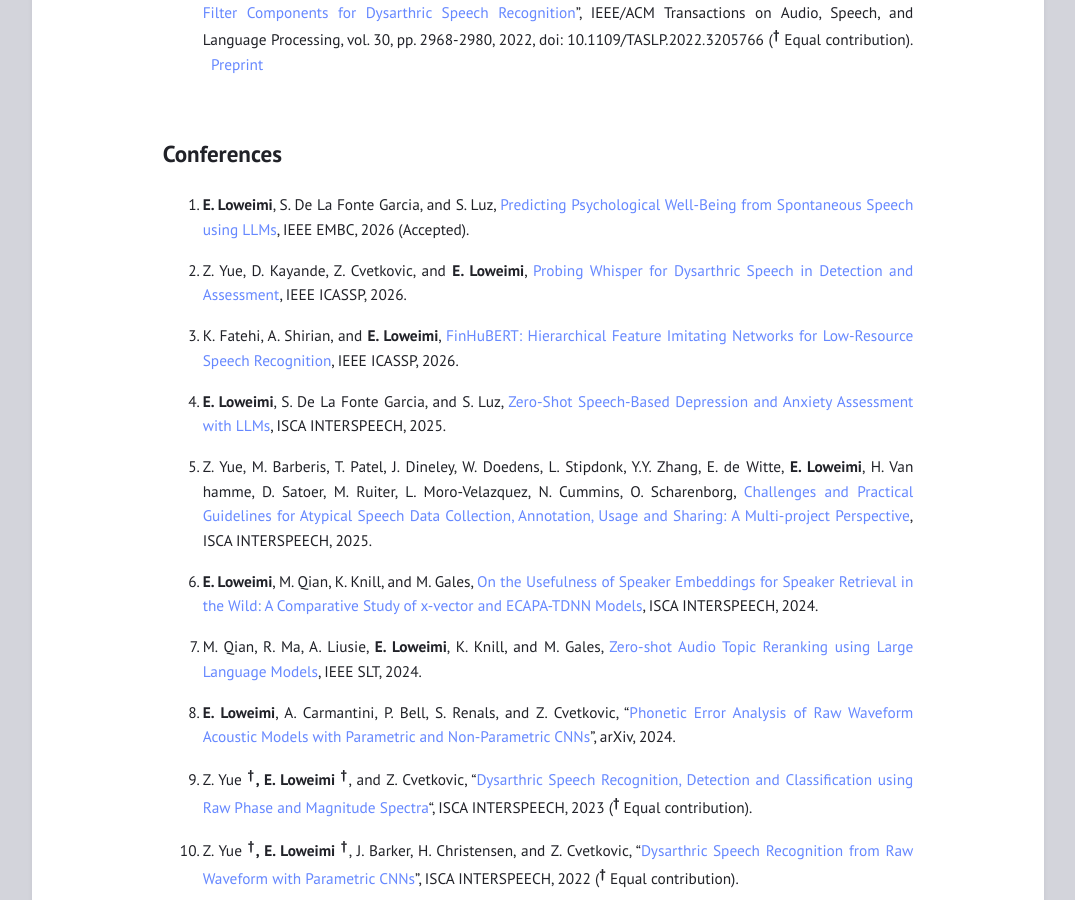
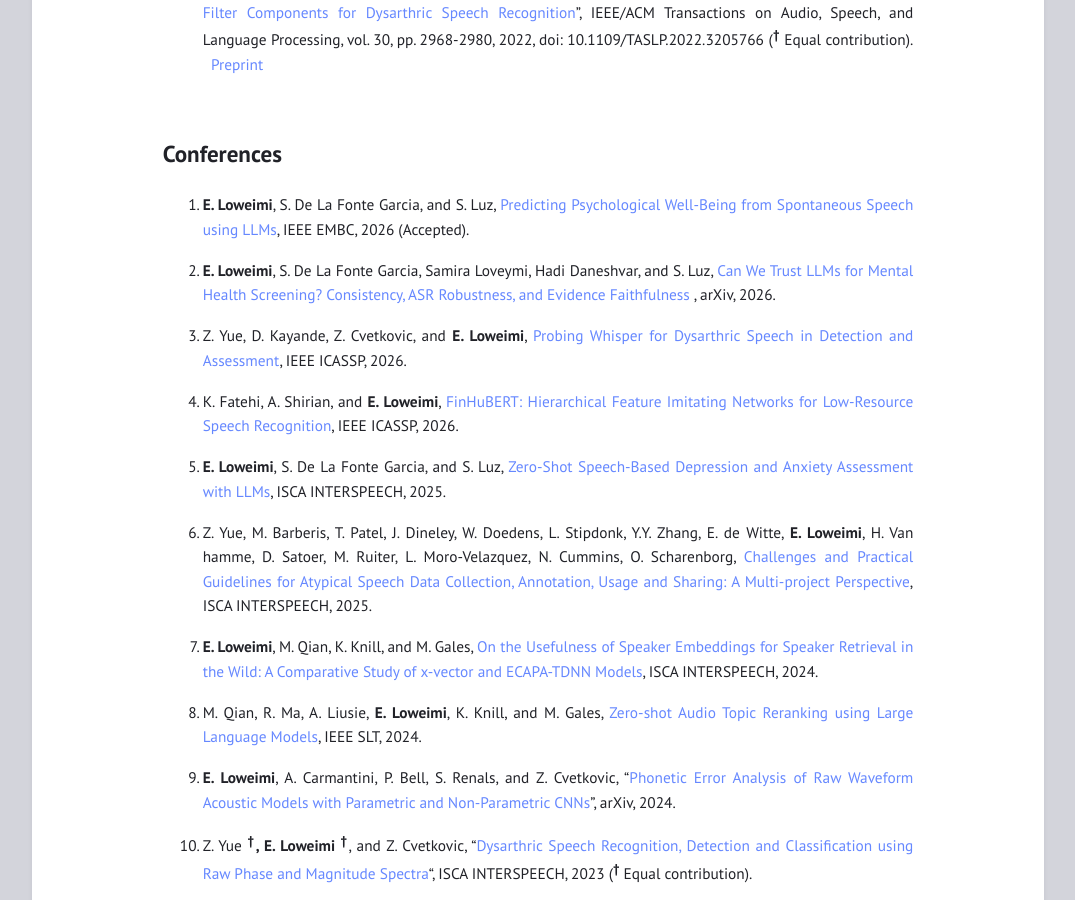
Before and after one commit to eloweimi/eloweimi.github.io, a Jekyll site: the page built from publications.md, in a window 1280 px wide and 900 px high, scrolled down 973 px. Shown: the whole window, without its empty margins (102-1177 px from the left). Built offline with Jekyll 4.4.1, drawn with Linux system fonts in a browser that asks for light colours.

Commit message:
Update publications.md

```diff
--- a/publications.md
+++ b/publications.md
@@ -35,90 +35,93 @@
 
 1. **E. Loweimi**, S. De La Fonte Garcia, and S. Luz, [Predicting Psychological Well-Being from Spontaneous Speech using LLMs](https://arxiv.org/abs/2605.11303), IEEE EMBC, 2026 (Accepted).
 
-2. Z. Yue, D. Kayande, Z. Cvetkovic, and **E. Loweimi**, [Probing Whisper for Dysarthric Speech in Detection and Assessment](https://ieeexplore.ieee.org/abstract/document/11464429),  IEEE ICASSP, 2026.
+2. **E. Loweimi**, S. De La Fonte Garcia, Samira Loveymi, Hadi Daneshvar, and S. Luz, [Can We Trust LLMs for Mental Health Screening? Consistency, ASR Robustness, and Evidence Faithfulness
+](https://arxiv.org/abs/2605.09634), arXiv, 2026.
 
-3. K. Fatehi, A. Shirian, and **E. Loweimi**, [FinHuBERT: Hierarchical Feature Imitating Networks for Low-Resource Speech Recognition](https://ieeexplore.ieee.org/abstract/document/11464914), IEEE ICASSP, 2026.
+4. Z. Yue, D. Kayande, Z. Cvetkovic, and **E. Loweimi**, [Probing Whisper for Dysarthric Speech in Detection and Assessment](https://ieeexplore.ieee.org/abstract/document/11464429),  IEEE ICASSP, 2026.
 
-4. **E. Loweimi**, S. De La Fonte Garcia, and S. Luz, [Zero-Shot Speech-Based Depression and Anxiety Assessment with LLMs](https://www.isca-archive.org/interspeech_2025/loweimi25_interspeech.html), ISCA INTERSPEECH, 2025.
+5. K. Fatehi, A. Shirian, and **E. Loweimi**, [FinHuBERT: Hierarchical Feature Imitating Networks for Low-Resource Speech Recognition](https://ieeexplore.ieee.org/abstract/document/11464914), IEEE ICASSP, 2026.
 
-5. Z. Yue, M. Barberis, T. Patel, J. Dineley, W. Doedens, L. Stipdonk, Y.Y. Zhang, E. de Witte, **E. Loweimi**, H. Van hamme, D. Satoer, M. Ruiter, L. Moro-Velazquez, N. Cummins, O. Scharenborg, [Challenges and Practical Guidelines for Atypical Speech Data Collection, Annotation, Usage and Sharing: A Multi-project Perspective](https://www.isca-archive.org/ISCA INTERSPEECH_2025/yue25_ISCA INTERSPEECH.pdf), ISCA INTERSPEECH, 2025.
+6. **E. Loweimi**, S. De La Fonte Garcia, and S. Luz, [Zero-Shot Speech-Based Depression and Anxiety Assessment with LLMs](https://www.isca-archive.org/interspeech_2025/loweimi25_interspeech.html), ISCA INTERSPEECH, 2025.
 
-6. **E. Loweimi**, M. Qian, K. Knill, and M. Gales, [On the Usefulness of Speaker Embeddings for Speaker Retrieval in the Wild:
+7. Z. Yue, M. Barberis, T. Patel, J. Dineley, W. Doedens, L. Stipdonk, Y.Y. Zhang, E. de Witte, **E. Loweimi**, H. Van hamme, D. Satoer, M. Ruiter, L. Moro-Velazquez, N. Cummins, O. Scharenborg, [Challenges and Practical Guidelines for Atypical Speech Data Collection, Annotation, Usage and Sharing: A Multi-project Perspective](https://www.isca-archive.org/ISCA INTERSPEECH_2025/yue25_ISCA INTERSPEECH.pdf), ISCA INTERSPEECH, 2025.
+
+8. **E. Loweimi**, M. Qian, K. Knill, and M. Gales, [On the Usefulness of Speaker Embeddings for Speaker Retrieval in the Wild:
 A Comparative Study of x-vector and ECAPA-TDNN Models](https://www.isca-archive.org/interspeech_2024/loweimi24_interspeech.html), ISCA INTERSPEECH, 2024.
 
-7. M. Qian, R. Ma, A. Liusie, **E. Loweimi**, K. Knill, and M. Gales, [Zero-shot Audio Topic Reranking using Large Language Models](https://arxiv.org/pdf/2309.07606), IEEE SLT, 2024.
+9. M. Qian, R. Ma, A. Liusie, **E. Loweimi**, K. Knill, and M. Gales, [Zero-shot Audio Topic Reranking using Large Language Models](https://arxiv.org/pdf/2309.07606), IEEE SLT, 2024.
 
-8. **E. Loweimi**, A. Carmantini, P. Bell, S. Renals, and Z. Cvetkovic, “[Phonetic Error Analysis of Raw Waveform Acoustic Models with Parametric and Non-Parametric CNNs](https://arxiv.org/abs/2406.00898)", arXiv, 2024.
+10. **E. Loweimi**, A. Carmantini, P. Bell, S. Renals, and Z. Cvetkovic, “[Phonetic Error Analysis of Raw Waveform Acoustic Models with Parametric and Non-Parametric CNNs](https://arxiv.org/abs/2406.00898)", arXiv, 2024.
 
-9. Z. Yue **<sup>&#8224;</sup>, E. Loweimi <sup>&#8224;</sup>**, and Z. Cvetkovic, “[Dysarthric Speech Recognition, Detection and Classification using Raw Phase and Magnitude Spectra](https://www.isca-speech.org/archive/ISCA INTERSPEECH_2023/yue23_ISCA INTERSPEECH.html)“, ISCA INTERSPEECH, 2023 (**<sup>&#8224;</sup>** Equal contribution).
+11. Z. Yue **<sup>&#8224;</sup>, E. Loweimi <sup>&#8224;</sup>**, and Z. Cvetkovic, “[Dysarthric Speech Recognition, Detection and Classification using Raw Phase and Magnitude Spectra](https://www.isca-speech.org/archive/ISCA INTERSPEECH_2023/yue23_ISCA INTERSPEECH.html)“, ISCA INTERSPEECH, 2023 (**<sup>&#8224;</sup>** Equal contribution).
 
-10. Z. Yue **<sup>&#8224;</sup>, E. Loweimi <sup>&#8224;</sup>**, J. Barker, H. Christensen, and Z. Cvetkovic, “[Dysarthric Speech Recognition from Raw Waveform with Parametric CNNs](https://www.isca-speech.org/archive/ISCA INTERSPEECH_2022/yue22_ISCA INTERSPEECH.html)”, ISCA INTERSPEECH,
+12. Z. Yue **<sup>&#8224;</sup>, E. Loweimi <sup>&#8224;</sup>**, J. Barker, H. Christensen, and Z. Cvetkovic, “[Dysarthric Speech Recognition from Raw Waveform with Parametric CNNs](https://www.isca-speech.org/archive/ISCA INTERSPEECH_2022/yue22_ISCA INTERSPEECH.html)”, ISCA INTERSPEECH,
 2022 (**<sup>&#8224;</sup>** Equal contribution).
 
-11. N. Shao, **E. Loweimi**, and X. Li, “[RCT: Random Consistency Training for Semisupervised Sound Event Detection](https://www.isca-speech.org/archive/ISCA INTERSPEECH_2022/shao22_ISCA INTERSPEECH.html)”, ISCA INTERSPEECH, 2022.
+13. N. Shao, **E. Loweimi**, and X. Li, “[RCT: Random Consistency Training for Semisupervised Sound Event Detection](https://www.isca-speech.org/archive/ISCA INTERSPEECH_2022/shao22_ISCA INTERSPEECH.html)”, ISCA INTERSPEECH, 2022.
 
-12. Z. Yue **<sup>&#8224;</sup>, E. Loweimi <sup>&#8224;</sup>**, and Z. Cvetkovic, “[Raw Source and Filter Modelling for Dysarthric Speech Recognition](https://ieeexplore.ieee.org/document/9746553)”, IEEE ICASSP, 2022 (**<sup>&#8224;</sup>** Equal contribution).
+14. Z. Yue **<sup>&#8224;</sup>, E. Loweimi <sup>&#8224;</sup>**, and Z. Cvetkovic, “[Raw Source and Filter Modelling for Dysarthric Speech Recognition](https://ieeexplore.ieee.org/document/9746553)”, IEEE ICASSP, 2022 (**<sup>&#8224;</sup>** Equal contribution).
 
-13. Z. Yue, **E. Loweimi**, Z. Cvetkovic, H. Christensen, and J. Barker, “[Multimodal Acoustic-Articulatory Feature Fusion for Dysarthric Speech Recognition](https://ieeexplore.ieee.org/document/9746855)”, IEEE ICASSP, 2022.
+15. Z. Yue, **E. Loweimi**, Z. Cvetkovic, H. Christensen, and J. Barker, “[Multimodal Acoustic-Articulatory Feature Fusion for Dysarthric Speech Recognition](https://ieeexplore.ieee.org/document/9746855)”, IEEE ICASSP, 2022.
 
-14. **E. Loweimi**, P. Bell, and S. Renals, “[Speech Acoustic Modelling using Raw Source and Filter Components](https://www.isca-speech.org/archive/ISCA INTERSPEECH_2021/loweimi21_ISCA INTERSPEECH.html)”, ISCA INTERSPEECH, 2021.
+16. **E. Loweimi**, P. Bell, and S. Renals, “[Speech Acoustic Modelling using Raw Source and Filter Components](https://www.isca-speech.org/archive/ISCA INTERSPEECH_2021/loweimi21_ISCA INTERSPEECH.html)”, ISCA INTERSPEECH, 2021.
 
-15. S. Zhang, **E. Loweimi**, P. Bell, and S. Renals, “[Stochastic Attention Head Removal: A Simple and Effective Method for Improving Transformer Based ASR
+17. S. Zhang, **E. Loweimi**, P. Bell, and S. Renals, “[Stochastic Attention Head Removal: A Simple and Effective Method for Improving Transformer Based ASR
 Models](https://www.isca-speech.org/archive/ISCA INTERSPEECH_2021/zhang21p_ISCA INTERSPEECH.html)”, ISCA INTERSPEECH, 2021.
 
-16. **E. Loweimi**, Z. Cvetkovic, P. Bell, and S. Renals, “[Speech Acoustic Modelling from Raw Phase Spectrum](https://ieeexplore.ieee.org/document/9413727)”, IEEE ICASSP, 2021.
+18. **E. Loweimi**, Z. Cvetkovic, P. Bell, and S. Renals, “[Speech Acoustic Modelling from Raw Phase Spectrum](https://ieeexplore.ieee.org/document/9413727)”, IEEE ICASSP, 2021.
 
-17. S. Zhang, C-T. Do, R. Doddipatla, **E. Loweimi**, P. Bell, and S. Renals, “[Train Your Classifier First: Cascade Neural Networks Training from Upper Layers to Lower Layers](https://ieeexplore.ieee.org/document/9413565)”, IEEE ICASSP, 2021.
+19. S. Zhang, C-T. Do, R. Doddipatla, **E. Loweimi**, P. Bell, and S. Renals, “[Train Your Classifier First: Cascade Neural Networks Training from Upper Layers to Lower Layers](https://ieeexplore.ieee.org/document/9413565)”, IEEE ICASSP, 2021.
 
-18. **E. Loweimi**, P. Bell, and S. Renals, “[Raw Sign and Magnitude Spectra for Multihead Acoustic Modelling](https://www.isca-speech.org/archive/ISCA INTERSPEECH_2020/loweimi20b_ISCA INTERSPEECH.html)”, ISCA INTERSPEECH, 2020.
+20. **E. Loweimi**, P. Bell, and S. Renals, “[Raw Sign and Magnitude Spectra for Multihead Acoustic Modelling](https://www.isca-speech.org/archive/ISCA INTERSPEECH_2020/loweimi20b_ISCA INTERSPEECH.html)”, ISCA INTERSPEECH, 2020.
 
-19. **E. Loweimi**, P. Bell, and S. Renals, “[On the Robustness and Training Dynamics of Raw Waveform Models](https://www.isca-speech.org/archive/ISCA INTERSPEECH_2020/loweimi20_ISCA INTERSPEECH.html)”, ISCA INTERSPEECH, 2020.
+21. **E. Loweimi**, P. Bell, and S. Renals, “[On the Robustness and Training Dynamics of Raw Waveform Models](https://www.isca-speech.org/archive/ISCA INTERSPEECH_2020/loweimi20_ISCA INTERSPEECH.html)”, ISCA INTERSPEECH, 2020.
 
-20. S. Zhang, **E. Loweimi**, P. Bell, and S. Renals, “[On The Usefulness of Self-Attention for Automatic Speech Recognition with Transformers](https://ieeexplore.ieee.org/abstract/document/9383521)”, IEEE SLT, 2020.
+22. S. Zhang, **E. Loweimi**, P. Bell, and S. Renals, “[On The Usefulness of Self-Attention for Automatic Speech Recognition with Transformers](https://ieeexplore.ieee.org/abstract/document/9383521)”, IEEE SLT, 2020.
 
-21. J. Fainberg, O. Klejch, **E. Loweimi**, P. Bell, and S. Renals, “[Acoustic Model Adaptation from Raw Waveforms with SincNet](https://ieeexplore.ieee.org/document/9003974)”, IEEE ASRU, 2019.
+23. J. Fainberg, O. Klejch, **E. Loweimi**, P. Bell, and S. Renals, “[Acoustic Model Adaptation from Raw Waveforms with SincNet](https://ieeexplore.ieee.org/document/9003974)”, IEEE ASRU, 2019.
 
-22. **E. Loweimi**, P. Bell, and S. Renals, “[On Learning Interpretable CNNs with Parametric Modulated Kernel-based Filters](https://www.isca-speech.org/archive/ISCA INTERSPEECH_2019/loweimi19_ISCA INTERSPEECH.html)”, ISCA INTERSPEECH, 2019.
+24. **E. Loweimi**, P. Bell, and S. Renals, “[On Learning Interpretable CNNs with Parametric Modulated Kernel-based Filters](https://www.isca-speech.org/archive/ISCA INTERSPEECH_2019/loweimi19_ISCA INTERSPEECH.html)”, ISCA INTERSPEECH, 2019.
 
-23. S. Zhang, **E. Loweimi**, Y. Xu, P. Bell, and S. Renals “[Trainable Dynamic Subsampling for End-to-End Speech Recognition](https://www.isca-speech.org/archive/ISCA INTERSPEECH_2019/zhang19d_ISCA INTERSPEECH.html)”, ISCA INTERSPEECH, 2019.
+25. S. Zhang, **E. Loweimi**, Y. Xu, P. Bell, and S. Renals “[Trainable Dynamic Subsampling for End-to-End Speech Recognition](https://www.isca-speech.org/archive/ISCA INTERSPEECH_2019/zhang19d_ISCA INTERSPEECH.html)”, ISCA INTERSPEECH, 2019.
 
-24. M.A. Jalal, **E. Loweimi**, R. Moore, and T. Hain, “[Learning Temporal Clusters Using Capsule Routing for Speech Emotion Recognition](https://www.isca-speech.org/archive/ISCA INTERSPEECH_2019/jalal19_ISCA INTERSPEECH.html)”, ISCA INTERSPEECH, 2019.
+26. M.A. Jalal, **E. Loweimi**, R. Moore, and T. Hain, “[Learning Temporal Clusters Using Capsule Routing for Speech Emotion Recognition](https://www.isca-speech.org/archive/ISCA INTERSPEECH_2019/jalal19_ISCA INTERSPEECH.html)”, ISCA INTERSPEECH, 2019.
 
-25. **E. Loweimi**, P. Bell, and S. Renals, “[On the Usefulness of Statistical Normalisation of Bottleneck Features for Speech Recognition](https://ieeexplore.ieee.org/document/8683330)”, IEEE ICASSP, 2019.
+27. **E. Loweimi**, P. Bell, and S. Renals, “[On the Usefulness of Statistical Normalisation of Bottleneck Features for Speech Recognition](https://ieeexplore.ieee.org/document/8683330)”, IEEE ICASSP, 2019.
 
-26. S. Zhang, **E. Loweimi**, P. Bell, and S. Renals, “[Windowed Attention Mechanisms for Speech Recognition](https://ieeexplore.ieee.org/document/8682224)”, IEEE ICASSP, 2019.
+28. S. Zhang, **E. Loweimi**, P. Bell, and S. Renals, “[Windowed Attention Mechanisms for Speech Recognition](https://ieeexplore.ieee.org/document/8682224)”, IEEE ICASSP, 2019.
 
-27. **E. Loweimi**, J. Barker, and T. Hain, “[On the Usefulness of the Speech Phase Spectrum for Pitch Extraction](https://www.isca-speech.org/archive/ISCA INTERSPEECH_2018/loweimi18_ISCA INTERSPEECH.html)”, ISCA INTERSPEECH, 2018.
+29. **E. Loweimi**, J. Barker, and T. Hain, “[On the Usefulness of the Speech Phase Spectrum for Pitch Extraction](https://www.isca-speech.org/archive/ISCA INTERSPEECH_2018/loweimi18_ISCA INTERSPEECH.html)”, ISCA INTERSPEECH, 2018.
 
-28. **E. Loweimi**, J. Barker, and T. Hain, “[Exploring the use of Group Delay for Generalised VTS based Noise Compensation](https://ieeexplore.ieee.org/document/8462595)”, IEEE ICASSP, 2018.
+30. **E. Loweimi**, J. Barker, and T. Hain, “[Exploring the use of Group Delay for Generalised VTS based Noise Compensation](https://ieeexplore.ieee.org/document/8462595)”, IEEE ICASSP, 2018.
 
-29. **E. Loweimi**, J. Barker, and T. Hain, “[Channel Compensation in the Generalised Vector Taylor Series Approach to Robust ASR](https://www.isca-speech.org/archive/ISCA INTERSPEECH_2017/loweimi17b_ISCA INTERSPEECH.html)”, ISCA INTERSPEECH, 2017.
+31. **E. Loweimi**, J. Barker, and T. Hain, “[Channel Compensation in the Generalised Vector Taylor Series Approach to Robust ASR](https://www.isca-speech.org/archive/ISCA INTERSPEECH_2017/loweimi17b_ISCA INTERSPEECH.html)”, ISCA INTERSPEECH, 2017.
 
-30. **E. Loweimi**, J. Barker, O. Saz Torralba, and T. Hain, “[Robust Source-Filter Separation of Speech Signal in the Phase Domain](https://www.isca-speech.org/archive/ISCA INTERSPEECH_2017/loweimi17_ISCA INTERSPEECH.html)”, ISCA INTERSPEECH, 2017.
+32. **E. Loweimi**, J. Barker, O. Saz Torralba, and T. Hain, “[Robust Source-Filter Separation of Speech Signal in the Phase Domain](https://www.isca-speech.org/archive/ISCA INTERSPEECH_2017/loweimi17_ISCA INTERSPEECH.html)”, ISCA INTERSPEECH, 2017.
 
-31. **E. Loweimi**, J. Barker, and T. Hain, “[Statistical Normalisation of Phase-based Feature Representation for Robust Speech Recognition](https://ieeexplore.ieee.org/document/7953170)”, IEEE ICASSP, 2017.
+33. **E. Loweimi**, J. Barker, and T. Hain, “[Statistical Normalisation of Phase-based Feature Representation for Robust Speech Recognition](https://ieeexplore.ieee.org/document/7953170)”, IEEE ICASSP, 2017.
 
-32. **E. Loweimi**, J. Barker, and T. Hain, “[Use of Generalised Nonlinearity in VTS Noise Compensation for Robust Speech Recognition](https://www.isca-speech.org/archive/ISCA INTERSPEECH_2016/loweimi16_ISCA INTERSPEECH.html)”, ISCA INTERSPEECH, 2016.
+34. **E. Loweimi**, J. Barker, and T. Hain, “[Use of Generalised Nonlinearity in VTS Noise Compensation for Robust Speech Recognition](https://www.isca-speech.org/archive/ISCA INTERSPEECH_2016/loweimi16_ISCA INTERSPEECH.html)”, ISCA INTERSPEECH, 2016.
 
-33. **E. Loweimi**, J. Barker, and T. Hain, “[Source-filter Separation of Speech Signal in the Phase Domain](https://www.isca-speech.org/archive/ISCA INTERSPEECH_2015/loweimi15_ISCA INTERSPEECH.html)”, ISCA INTERSPEECH, 2015.
+35. **E. Loweimi**, J. Barker, and T. Hain, “[Source-filter Separation of Speech Signal in the Phase Domain](https://www.isca-speech.org/archive/ISCA INTERSPEECH_2015/loweimi15_ISCA INTERSPEECH.html)”, ISCA INTERSPEECH, 2015.
 
-34. **E. Loweimi**, M. Doulaty, J. Barker, and T. Hain, “[Long-term statistical Feature Extraction from Speech Signal and its Application in Emotion Recognition](https://link.springer.com/chapter/10.1007/978-3-319-25789-1_17)”, Statistical Language and Speech Processing (SLSP), 2015.
+36. **E. Loweimi**, M. Doulaty, J. Barker, and T. Hain, “[Long-term statistical Feature Extraction from Speech Signal and its Application in Emotion Recognition](https://link.springer.com/chapter/10.1007/978-3-319-25789-1_17)”, Statistical Language and Speech Processing (SLSP), 2015.
 
-35. **E. Loweimi**, M. Doulaty, J. Barker, and T. Hain, "[Emotion Recognition from the Speech Signal by Effective Combination of Generative and Discriminative Models](https://eprints.whiterose.ac.uk/103952/)", USES, 2015.
+37. **E. Loweimi**, M. Doulaty, J. Barker, and T. Hain, "[Emotion Recognition from the Speech Signal by Effective Combination of Generative and Discriminative Models](https://eprints.whiterose.ac.uk/103952/)", USES, 2015.
 
-36. **E. Loweimi**, J. Barker, and T. Hain, "[Compression of Model-based Group Delay Function for Robust Speech Recognition](https://eprints.whiterose.ac.uk/85055/)", USES, 2014.
+38. **E. Loweimi**, J. Barker, and T. Hain, "[Compression of Model-based Group Delay Function for Robust Speech Recognition](https://eprints.whiterose.ac.uk/85055/)", USES, 2014.
 
-37. **E. Loweimi**, S.M. Ahadi, and T. Drugman, “[A New Phase-based Feature Representation for Robust Speech Recognition](https://ieeexplore.ieee.org/document/6639051)”, IEEE ICASSP, 2013.
+39. **E. Loweimi**, S.M. Ahadi, and T. Drugman, “[A New Phase-based Feature Representation for Robust Speech Recognition](https://ieeexplore.ieee.org/document/6639051)”, IEEE ICASSP, 2013.
 
-38. **E. Loweimi**, S.M. Ahadi, T. Drugman, and S. Loveymi, “[On the Importance of Pre-emphasis and Window Shape in Phase-based Speech Recognition](https://link.springer.com/chapter/10.1007/978-3-642-38847-7_21)”, Lecture
+40. **E. Loweimi**, S.M. Ahadi, T. Drugman, and S. Loveymi, “[On the Importance of Pre-emphasis and Window Shape in Phase-based Speech Recognition](https://link.springer.com/chapter/10.1007/978-3-642-38847-7_21)”, Lecture
 Notes in Computer Science, vol. 7911 LNAI, 2013.
 
-39. **E. Loweimi**, S.M. Ahadi, and H. Sheikhzadeh, “[Phase-only Speech Reconstruction Using Very Short Frames](https://www.isca-speech.org/archive/ISCA INTERSPEECH_2011/loweimi11_ISCA INTERSPEECH.html)”, ISCA INTERSPEECH, 2011.
+41. **E. Loweimi**, S.M. Ahadi, and H. Sheikhzadeh, “[Phase-only Speech Reconstruction Using Very Short Frames](https://www.isca-speech.org/archive/ISCA INTERSPEECH_2011/loweimi11_ISCA INTERSPEECH.html)”, ISCA INTERSPEECH, 2011.
 
-40. **E. Loweimi** and S.M. Ahadi, “[A New Group Delay-based Feature for Robust Speech Recognition](https://ieeexplore.ieee.org/document/6011884)”, IEEE ICME, 2011.
+42. **E. Loweimi** and S.M. Ahadi, “[A New Group Delay-based Feature for Robust Speech Recognition](https://ieeexplore.ieee.org/document/6011884)”, IEEE ICME, 2011.
 
-41. **E. Loweimi**, S.M. Ahadi, and S. Loveymi, “[On the Importance of Phase and Magnitude Spectra in Speech Enhancement](https://ieeexplore.ieee.org/document/5955843)”, IEEE ICEE, 2011 ([PDF](/files/others/ICEE2011.pdf)).
+43. **E. Loweimi**, S.M. Ahadi, and S. Loveymi, “[On the Importance of Phase and Magnitude Spectra in Speech Enhancement](https://ieeexplore.ieee.org/document/5955843)”, IEEE ICEE, 2011 ([PDF](/files/others/ICEE2011.pdf)).
 
-42. **E. Loweimi** and S.M. Ahadi, "[Objective Evaluation of Phase and Magnitude only Reconstructed Speech: New Considerations](https://ieeexplore.ieee.org/document/5605496)", IEEE ISSPA, 2010.
+44. **E. Loweimi** and S.M. Ahadi, "[Objective Evaluation of Phase and Magnitude only Reconstructed Speech: New Considerations](https://ieeexplore.ieee.org/document/5605496)", IEEE ISSPA, 2010.
 
-43. **E. Loweimi** and S.M. Ahadi, “[Objective Evaluation of Magnitude and Phase only Spectrum-based Reconstruction of the Speech Signal](https://ieeexplore.ieee.org/document/5463311)”, IEEE ISCCSP, 2010.
+45. **E. Loweimi** and S.M. Ahadi, “[Objective Evaluation of Magnitude and Phase only Spectrum-based Reconstruction of the Speech Signal](https://ieeexplore.ieee.org/document/5463311)”, IEEE ISCCSP, 2010.
```
